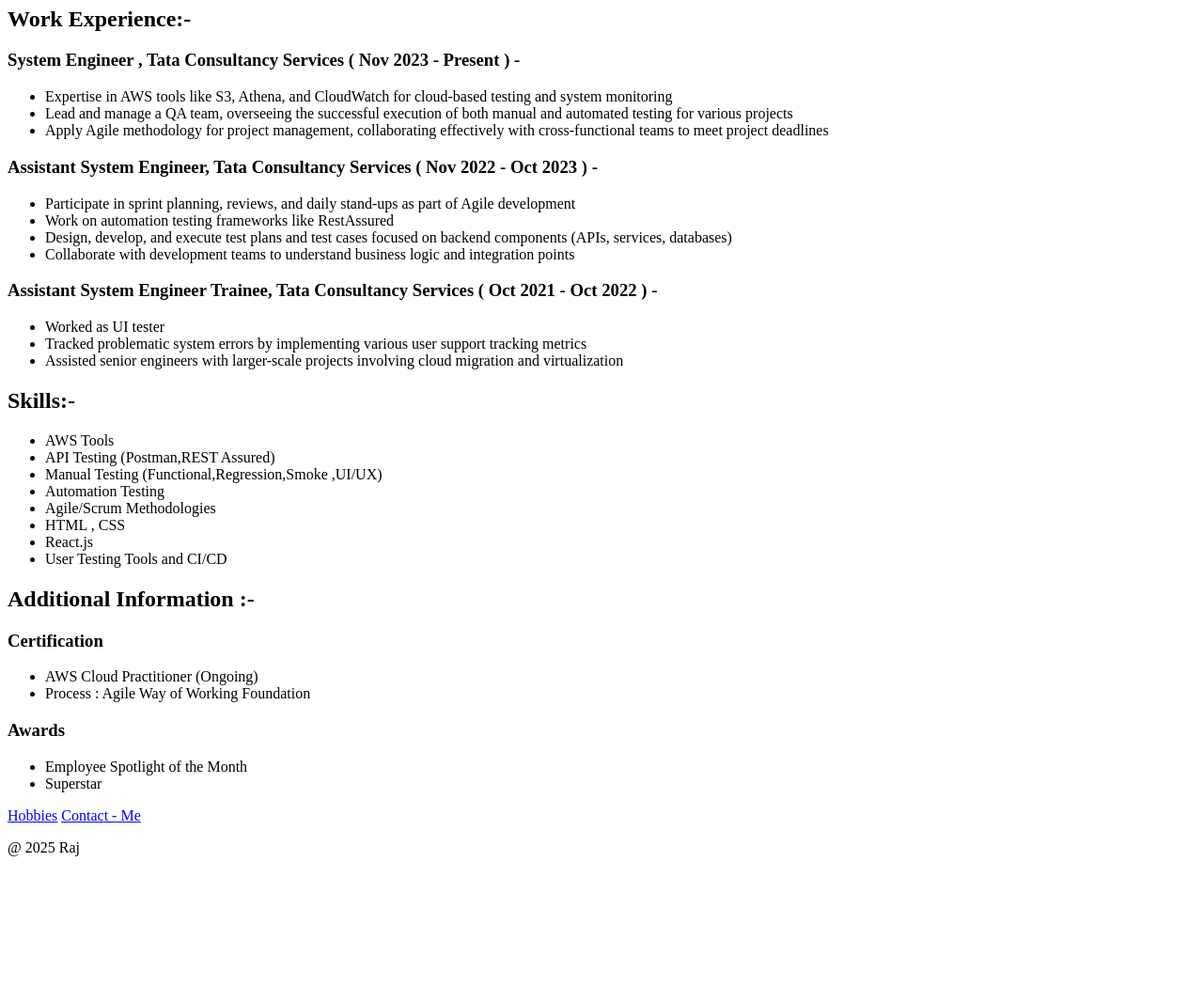
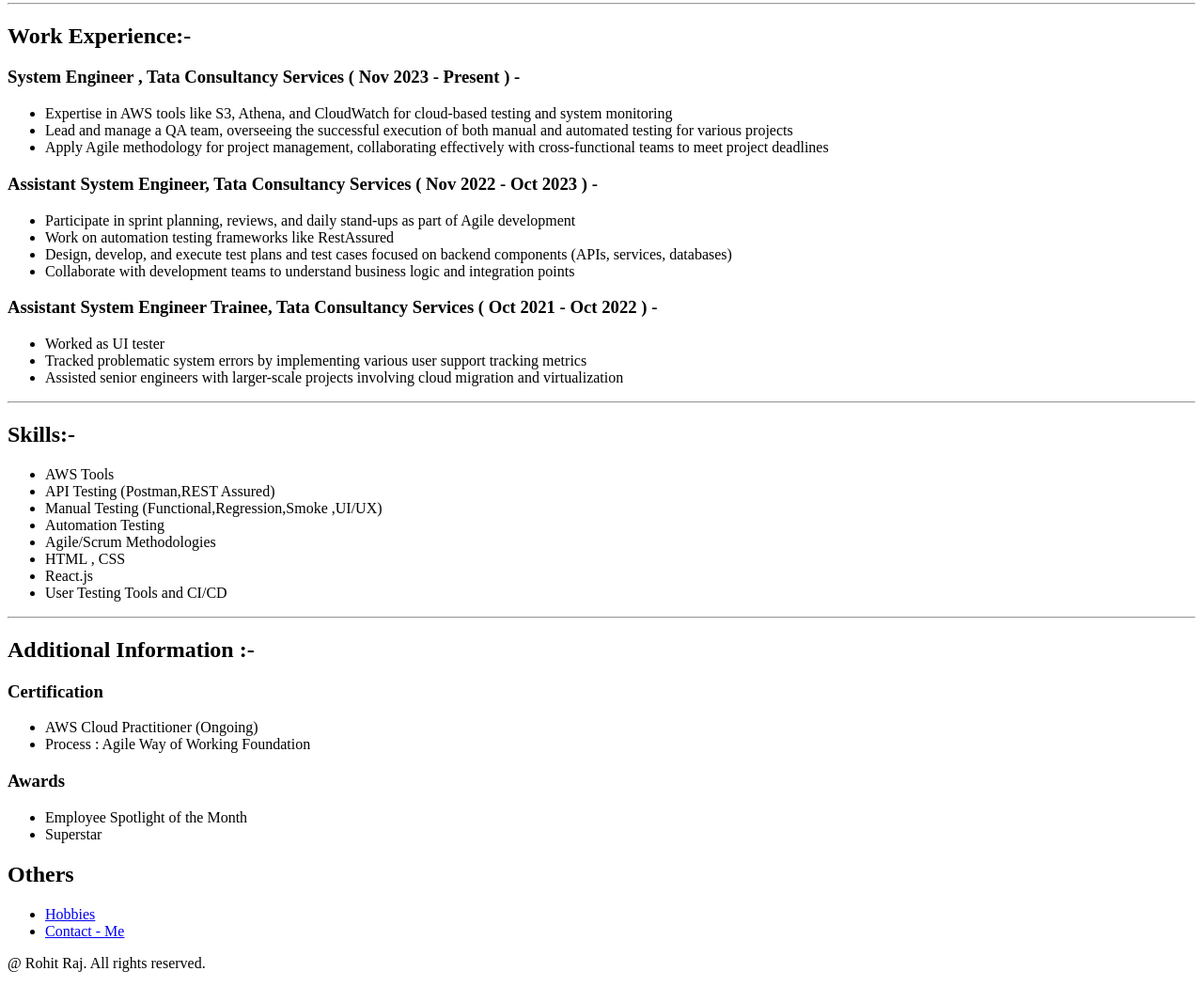
Before and after one commit to rohit9521/capstone-resume, a plain HTML site: page index.html in a window 1280 px wide. Shown: the part 827-1877 px from the top of the page at 94% size. Before the commit the page ends 1754 px from the top, so only its background shows below. Drawn offline with Linux system fonts and the light colour scheme.

Commit message:
Add files via upload

```diff
--- a/index.html
+++ b/index.html
@@ -20,6 +20,7 @@
             </ul>
 
         </ul>
+        <hr />
         <h2>Work Experience:-</h2>
         <h3>System Engineer , Tata Consultancy Services   ( Nov 2023 - Present ) -</h3>
         <ul>
@@ -40,6 +41,7 @@
             <li>Tracked problematic system errors by implementing various user support tracking metrics</li>
             <li>Assisted senior engineers with larger-scale projects involving cloud migration and virtualization</li>
         </ul>
+        <hr />
         <h2>Skills:-</h2>
         <ul>
         <li>AWS Tools </li>
@@ -54,6 +56,7 @@
         <li>React.js</li>
         <li>User Testing Tools and CI/CD</li>
         </ul>
+        <hr />
         <h2>Additional Information :-</h2>
         <h3>Certification</h3>
         <ul>
@@ -67,9 +70,12 @@
         </ul>
 
     </body>
-    <a href="./public/hobbies.html">Hobbies</a>
-    <a href="./public/contact.html">Contact - Me</a>
+    <h2>Others</h2>
+    <ul>
+    <li><a href="./public/hobbies.html">Hobbies</a></li>
+    <li><a href="./public/contact.html">Contact - Me</a></li>
+    </ul>
     <footer>
-        <p>@ 2025 Raj</p>
+        <p>@ Rohit Raj. All rights reserved.</p>
     </footer>
 </html>
```
